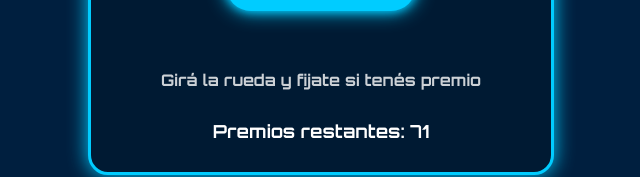
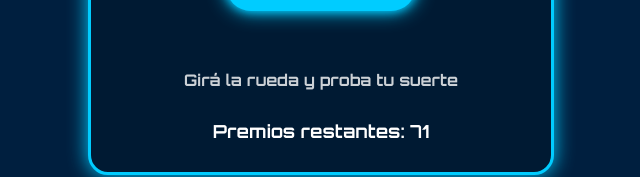
Before and after one commit to marianmundo/mari-mundo-casino, a plain HTML site: page index.html in a window 1280 px wide. Shown: the part 244-421 px from the top of the page, without its empty margins (319-959 px from the left). Drawn offline with Linux system fonts and the light colour scheme.

Commit message:
Update index.html

```diff
--- a/index.html
+++ b/index.html
@@ -82,7 +82,7 @@
     <br/>
     <button id="botonTirar" onclick="tirar()">🎰 Tirar la rueda</button>
     <div id="resultado"></div>
-    <div class="leyenda">Girá la rueda y fijate si tenés premio</div>
+    <div class="leyenda">Girá la rueda y proba tu suerte</div>
     <div id="premios-restantes">Premios restantes: 71</div>
   </div>
 
```
